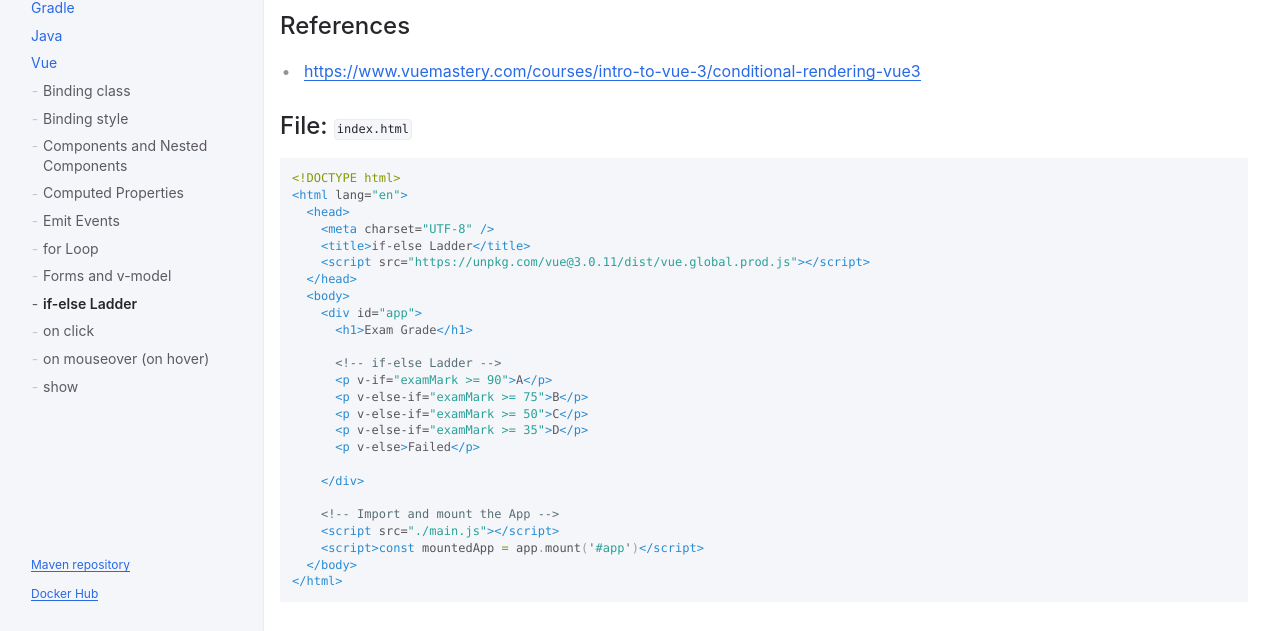
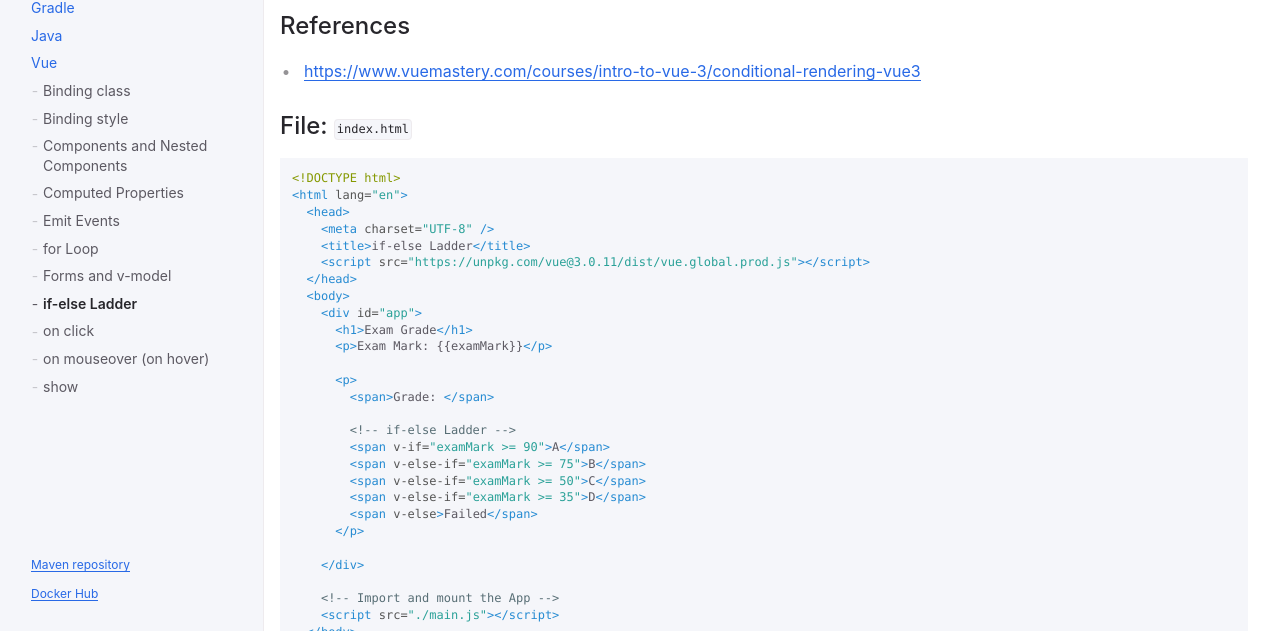
Before and after one commit to albertattard/quickhacks, a plain HTML site: page docs/vue/if-else-ladder/index.html in a window 1280 px wide. Shown: the part 169-800 px from the top of the page. Drawn offline with Linux system fonts and the light colour scheme.

Commit message:
See https://github.com/albertattard/quickhacks-source/commit/ecdc7d338dc1d885910dd8afe613fe35f63b3cc1 from refs/heads/main

```diff
--- a/docs/vue/if-else-ladder/index.html
+++ b/docs/vue/if-else-ladder/index.html
@@ -8,24 +8,28 @@
   <span class="nt">&lt;body&gt;</span>
     <span class="nt">&lt;div</span> <span class="na">id=</span><span class="s">"app"</span><span class="nt">&gt;</span>
       <span class="nt">&lt;h1&gt;</span>Exam Grade<span class="nt">&lt;/h1&gt;</span>
+      <span class="nt">&lt;p&gt;</span>Exam Mark: {{examMark}}<span class="nt">&lt;/p&gt;</span>
 
-      <span class="c">&lt;!-- if-else Ladder --&gt;</span>
-      <span class="nt">&lt;p</span> <span class="na">v-if=</span><span class="s">"examMark &gt;= 90"</span><span class="nt">&gt;</span>A<span class="nt">&lt;/p&gt;</span>
-      <span class="nt">&lt;p</span> <span class="na">v-else-if=</span><span class="s">"examMark &gt;= 75"</span><span class="nt">&gt;</span>B<span class="nt">&lt;/p&gt;</span>
-      <span class="nt">&lt;p</span> <span class="na">v-else-if=</span><span class="s">"examMark &gt;= 50"</span><span class="nt">&gt;</span>C<span class="nt">&lt;/p&gt;</span>
-      <span class="nt">&lt;p</span> <span class="na">v-else-if=</span><span class="s">"examMark &gt;= 35"</span><span class="nt">&gt;</span>D<span class="nt">&lt;/p&gt;</span>
-      <span class="nt">&lt;p</span> <span class="na">v-else</span><span class="nt">&gt;</span>Failed<span class="nt">&lt;/p&gt;</span>
+      <span class="nt">&lt;p&gt;</span>
+        <span class="nt">&lt;span&gt;</span>Grade: <span class="nt">&lt;/span&gt;</span>
+
+        <span class="c">&lt;!-- if-else Ladder --&gt;</span>
+        <span class="nt">&lt;span</span> <span class="na">v-if=</span><span class="s">"examMark &gt;= 90"</span><span class="nt">&gt;</span>A<span class="nt">&lt;/span&gt;</span>
+        <span class="nt">&lt;span</span> <span class="na">v-else-if=</span><span class="s">"examMark &gt;= 75"</span><span class="nt">&gt;</span>B<span class="nt">&lt;/span&gt;</span>
+        <span class="nt">&lt;span</span> <span class="na">v-else-if=</span><span class="s">"examMark &gt;= 50"</span><span class="nt">&gt;</span>C<span class="nt">&lt;/span&gt;</span>
+        <span class="nt">&lt;span</span> <span class="na">v-else-if=</span><span class="s">"examMark &gt;= 35"</span><span class="nt">&gt;</span>D<span class="nt">&lt;/span&gt;</span>
+        <span class="nt">&lt;span</span> <span class="na">v-else</span><span class="nt">&gt;</span>Failed<span class="nt">&lt;/span&gt;</span>
+      <span class="nt">&lt;/p&gt;</span>
 
     <span class="nt">&lt;/div&gt;</span>
 
     <span class="c">&lt;!-- Import and mount the App --&gt;</span>
     <span class="nt">&lt;script </span><span class="na">src=</span><span class="s">"./main.js"</span><span class="nt">&gt;&lt;/script&gt;</span>
-    <span class="nt">&lt;script&gt;</span><span class="kd">const</span> <span class="nx">mountedApp</span> <span class="o">=</span> <span class="nx">app</span><span class="p">.</span><span class="nx">mount</span><span class="p">(</span><span class="dl">'</span><span class="s1">#app</span><span class="dl">'</span><span class="p">)</span><span class="nt">&lt;/script&gt;</span>
   <span class="nt">&lt;/body&gt;</span>
-<span class="nt">&lt;/html&gt;</span></code></pre></figure><h2 id="file-mainjs"> <a href="#file-mainjs" class="anchor-heading"><svg viewBox="0 0 16 16" aria-hidden="true"><use xlink:href="#link"></use></svg></a> File: <code class="highlighter-rouge">main.js</code></h2><figure class="highlight"><pre><code class="language-js" data-lang="js"><span class="kd">const</span> <span class="nx">app</span> <span class="o">=</span> <span class="nx">Vue</span><span class="p">.</span><span class="nx">createApp</span><span class="p">({</span>
+<span class="nt">&lt;/html&gt;</span></code></pre></figure><h2 id="file-mainjs"> <a href="#file-mainjs" class="anchor-heading"><svg viewBox="0 0 16 16" aria-hidden="true"><use xlink:href="#link"></use></svg></a> File: <code class="highlighter-rouge">main.js</code></h2><figure class="highlight"><pre><code class="language-js" data-lang="js"><span class="nx">Vue</span><span class="p">.</span><span class="nx">createApp</span><span class="p">({</span>
     <span class="nx">data</span><span class="p">()</span> <span class="p">{</span>
         <span class="k">return</span> <span class="p">{</span>
             <span class="na">examMark</span><span class="p">:</span> <span class="mi">80</span>
         <span class="p">}</span>
     <span class="p">}</span>
-<span class="p">})</span></code></pre></figure><hr><footer role="contentinfo"><p class="text-small text-grey-dk-000 mb-0">Copyright &copy; Albert Attard. Distributed by an <a href="https://opensource.org/licenses/Apache-2.0">Apache License 2.0.</a></p></footer></div></div></div></div>
+<span class="p">}).</span><span class="nx">mount</span><span class="p">(</span><span class="dl">'</span><span class="s1">#app</span><span class="dl">'</span><span class="p">)</span></code></pre></figure><hr><footer role="contentinfo"><p class="text-small text-grey-dk-000 mb-0">Copyright &copy; Albert Attard. Distributed by an <a href="https://opensource.org/licenses/Apache-2.0">Apache License 2.0.</a></p></footer></div></div></div></div>
```
Also changed, not shown: assets/js/search-data.json.
